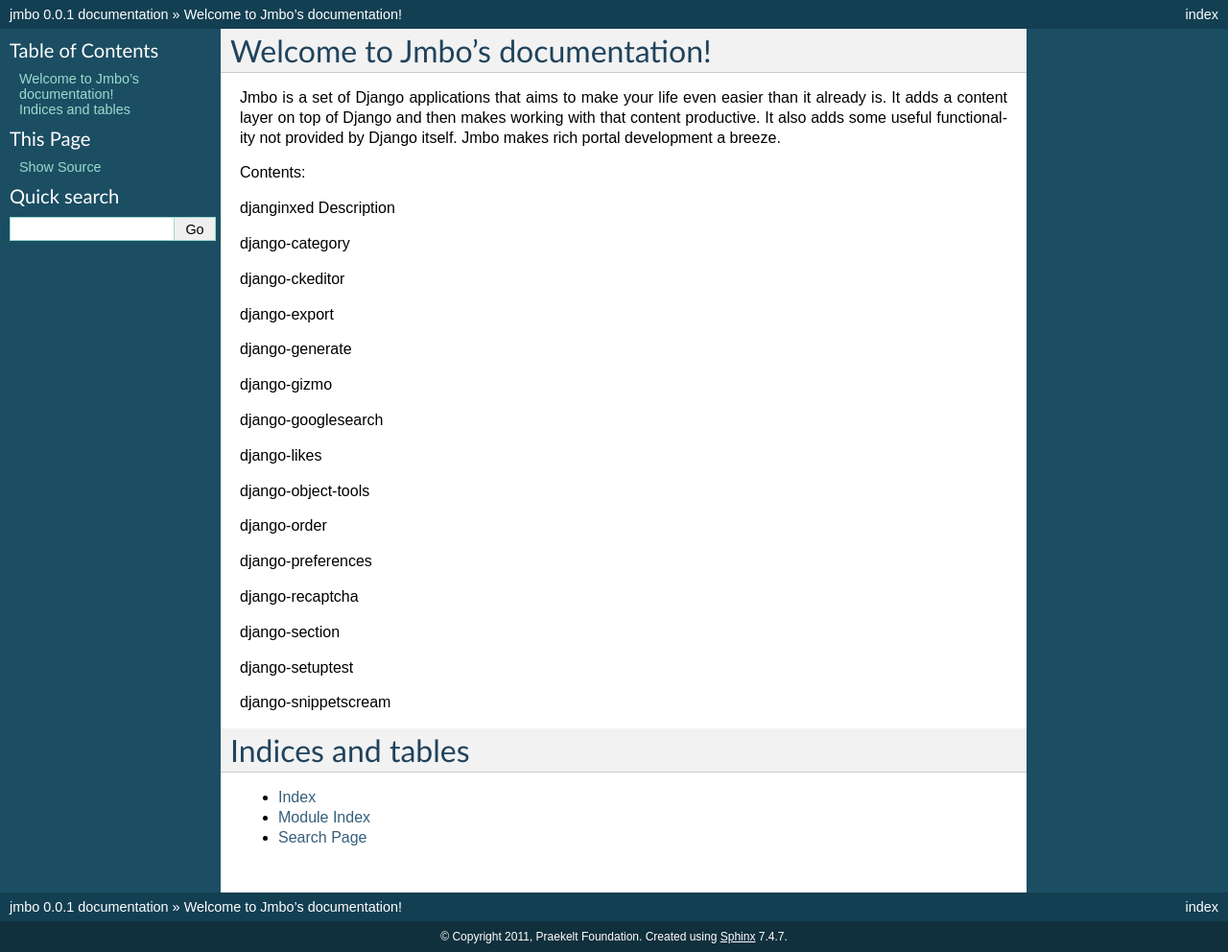
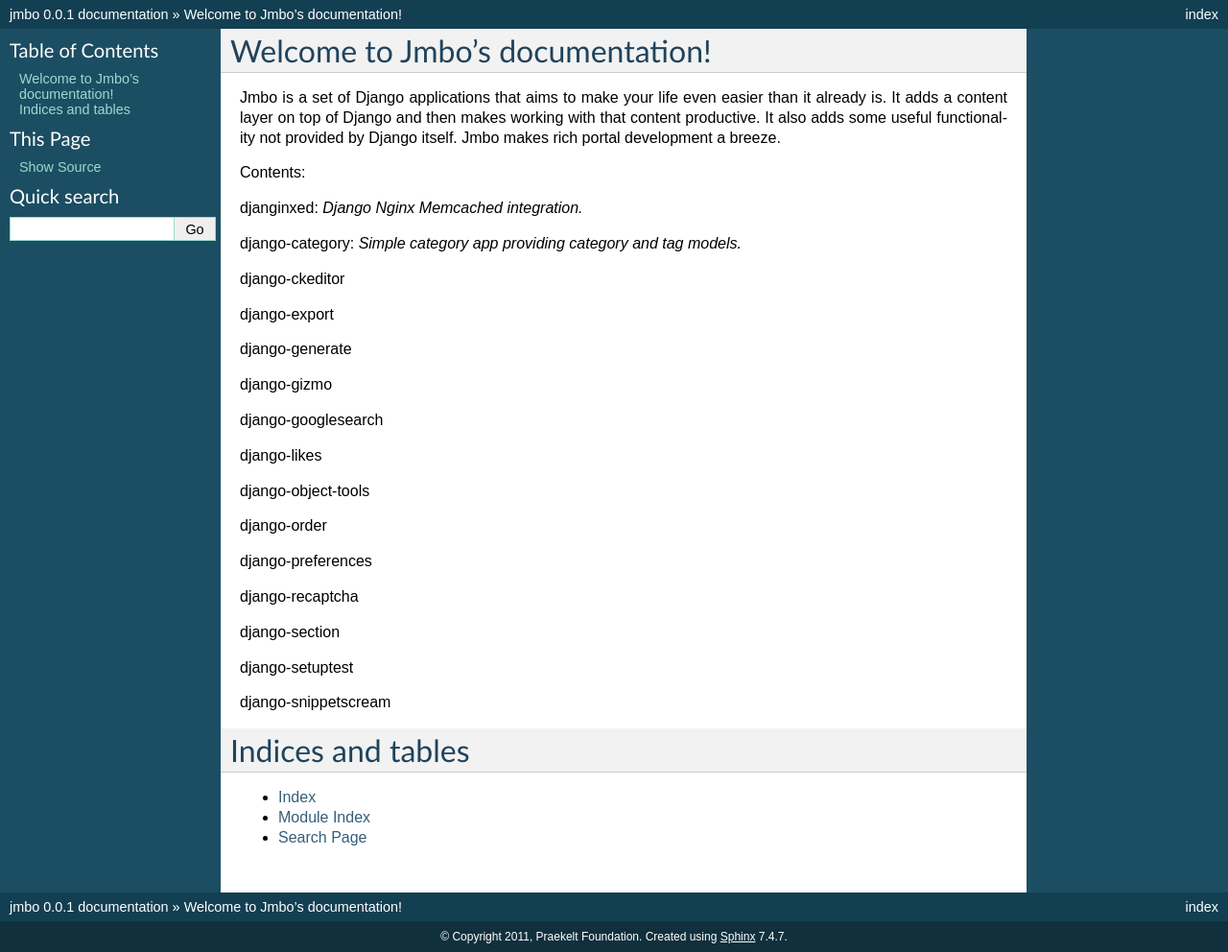
Before and after one commit to praekelt/jmbo, a Sphinx documentation site: the page built from docs/index.rst, in a window 1280 px wide. Shown: the whole page at 96% size. Built offline with Sphinx 7.4.7, drawn with Linux system fonts in a browser that asks for light colours.

Commit message:
desc test

```diff
--- a/docs/index.rst
+++ b/docs/index.rst
@@ -13,9 +13,9 @@
 .. toctree::
    :maxdepth: 2
 
-:doc:`djanginxed <apps/djanginxed/README>` Description
+:doc:`djanginxed <apps/djanginxed/README>`: *Django Nginx Memcached integration.*
 
-:doc:`django-category <apps/django-category/README>`
+:doc:`django-category <apps/django-category/README>`: *Simple category app providing category and tag models.*
 
 :doc:`django-ckeditor <apps/django-ckeditor/README>`
 
```
